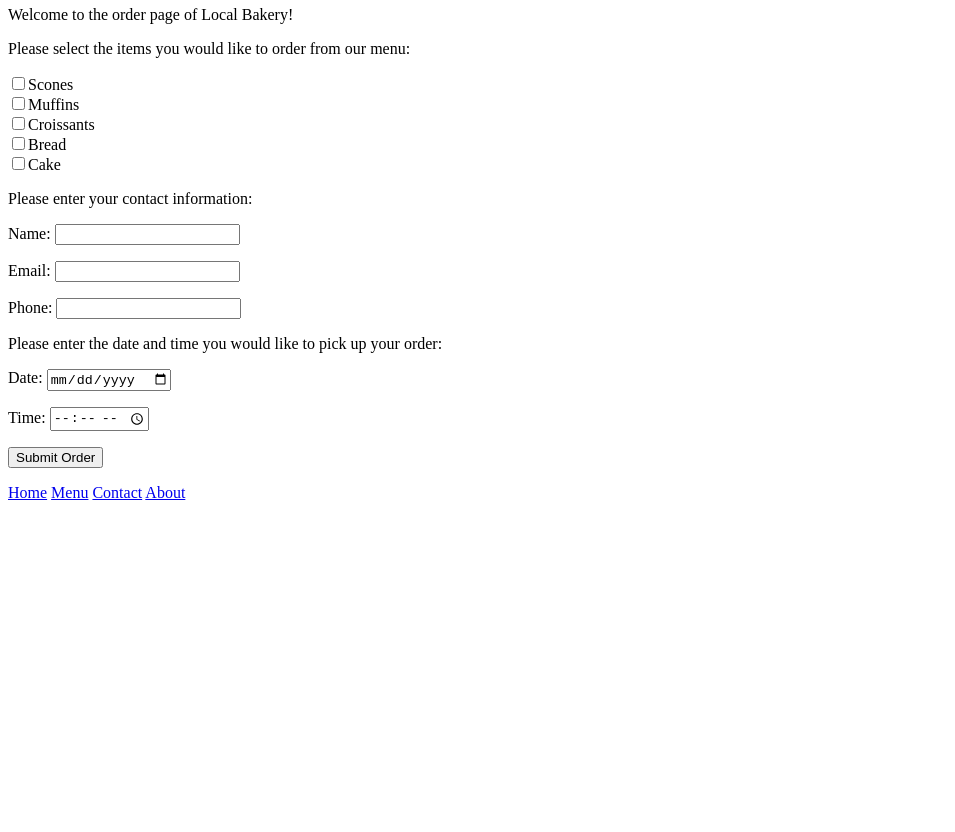
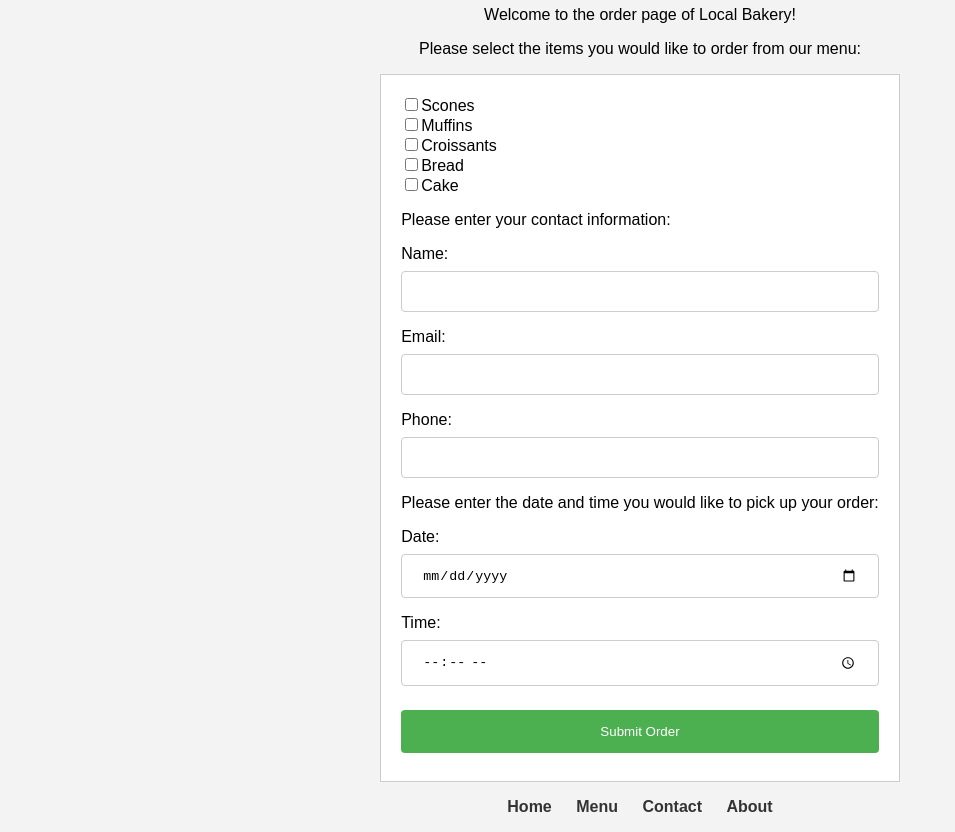
Before and after one commit to KamoEllen/-local-bakery, a plain HTML site: page order.html in a window 1280 px wide. Shown: the part 60-892 px from the top of the page, without its empty margins (0-955 px from the left). Before the commit the page ends 800 px from the top, so only its background shows below. Drawn offline with Linux system fonts and the light colour scheme.

Commit message:
Update order.html

```diff
--- a/order.html
+++ b/order.html
@@ -1,4 +1,5 @@
 <html>
+  <link rel="stylesheet" type="text/css" href="order.css">
   <head>
     <title>Order Page - Local Bakery</title>
   </head>
```
